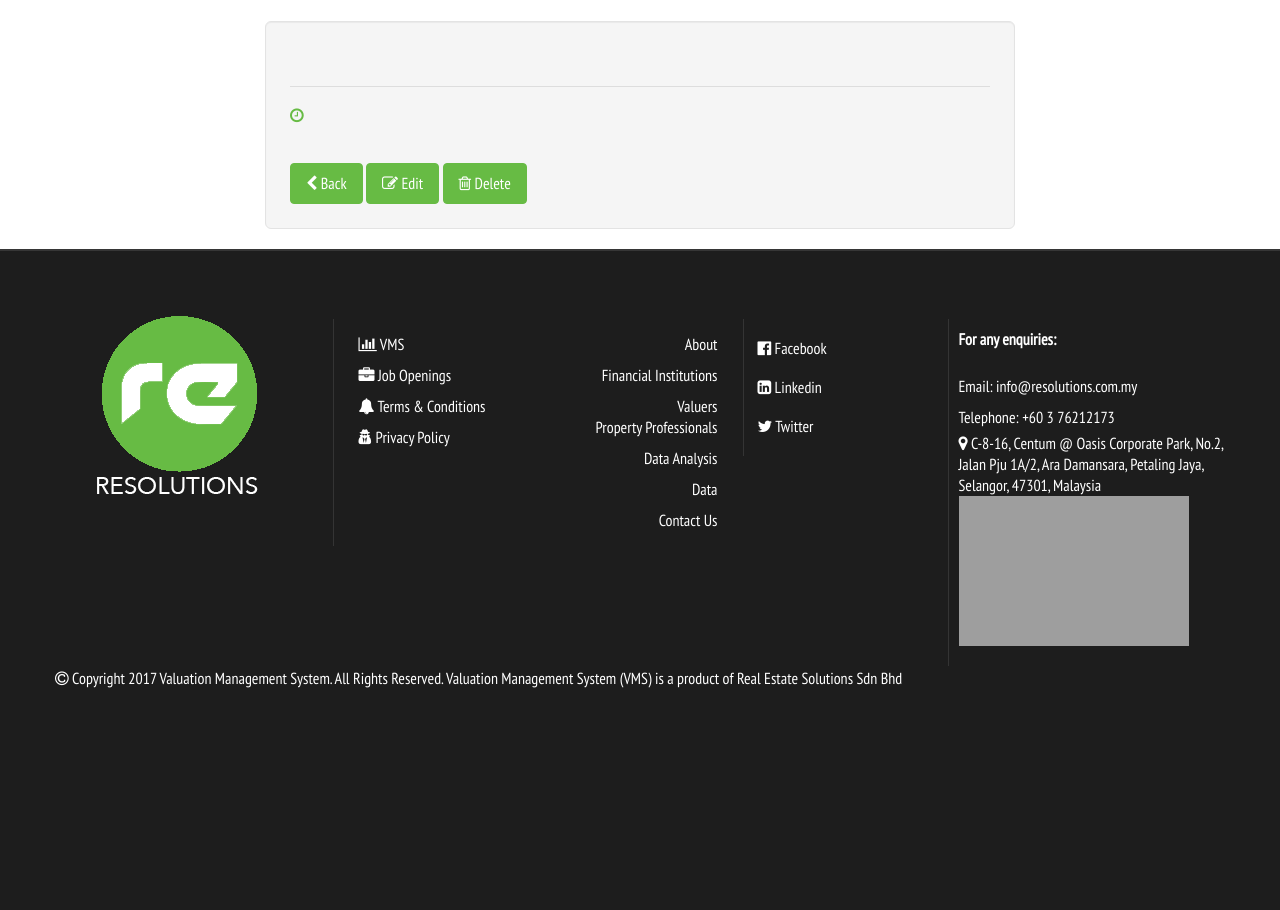
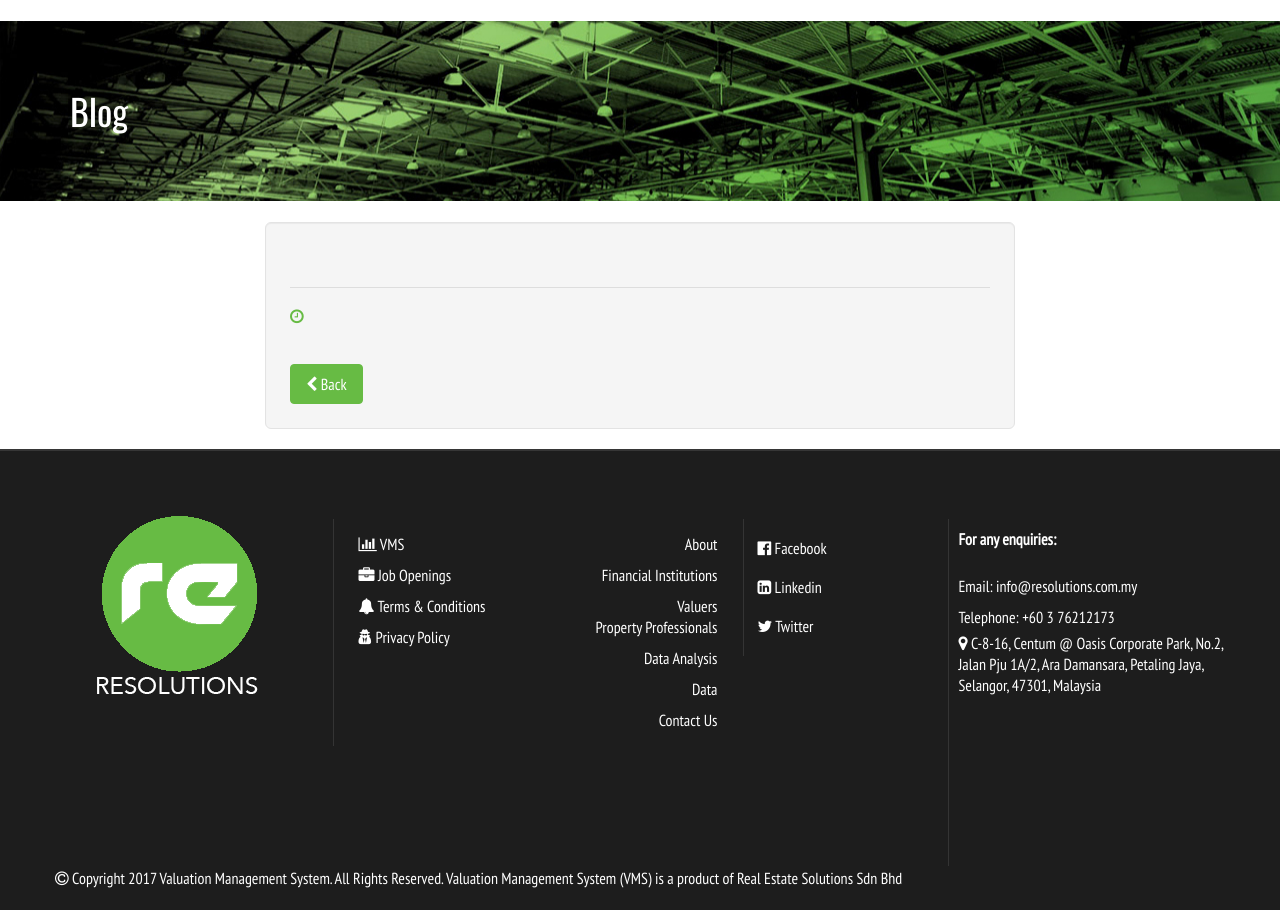
Before and after one commit to Adelalmaleh1/resolutions, a Django app: template re_website/templates/blog_details.html in a window 1280 px wide. Shown: the part 121-1031 px from the top of the page. Before the commit the page ends 809 px from the top, so only its background shows below. Run offline with Django 3.2, Linux system fonts and the light colour scheme; the template is opened without the code that fills it, so the values that code supplies are empty; some libraries are stand-ins or nearby versions; grey boxes are pictures that could not be loaded.

Commit message:
Minor Changes.

```diff
--- a/re_website/static/css/style.css
+++ b/re_website/static/css/style.css
@@ -602,7 +602,7 @@
 
 #about {
     padding-bottom: 80px;
-    padding-top: 80px;
+    padding-top: 0px;
     //background: url(../images/parallax/bg-01.jpg) no-repeat;
     background-size: cover;
     background-position: center;
--- a/re_website/templates/blog.html
+++ b/re_website/templates/blog.html
@@ -26,11 +26,7 @@
                 </ul>
                 <p class="post-content">{{ blog.text }}</p>
             </div>
-            <div class= "article-actions">
-                    <a href="{% url 'blog' %}" class="btn btn-primary"><i class="fa fa-chevron-left"> </i> Back</a>
-                    <a href="{% url 'blog' %}" class="btn btn-primary"><i class="fa fa-pencil-square-o"> </i> Edit</a>
-                    <a href="{% url 'blog' %}" class="btn btn-primary"><i class="fa fa-chevron-left"> </i> Delete</a>
-                </div>
+
             {% endfor %}
             <!-- Start Pagination -->
             <nav>
--- a/re_website/templates/blog_details.html
+++ b/re_website/templates/blog_details.html
@@ -1,21 +1,30 @@
 {% extends 'layout.html' %}
 
 {% block content %}<br>
+<div class="blog-header">
+    <div class="overlay">
+        <div class="container">
+            <div class="row">
+                <div class="col-md-12">
+                    <h1>Blog</h1>
+                </div>
+            </div>
+        </div>
+    </div>
+</div><br>
 <div class="container">
     <div class="row">
         <div class=" col-xs-8 col-xs-offset-2">
             <div class="well well-lg">
                 <div class="blog-post">
-                        <h1 class="post-title">{{ blog.title }}</h1>
-                        <ul class="post-meta">
-                            <li><i class="fa fa-clock-o"></i>{{ blog.created_date|date:"d F Y" }}</li>
-                        </ul>
-                        <p class="post-content">{{ blog.text }}</p>
+                    <h1 class="post-title">{{ blog.title }}</h1>
+                    <ul class="post-meta">
+                        <li><i class="fa fa-clock-o"></i>{{ blog.created_date|date:"d F Y" }}</li>
+                    </ul>
+                    <p class="post-content">{{ blog.text }}</p>
                 </div>
                 <div class= "article-actions">
                     <a href="{% url 'blog' %}" class="btn btn-primary"><i class="fa fa-chevron-left"> </i> Back</a>
-                    <a href="{% url 'blog' %}" class="btn btn-primary"><i class="fa fa-pencil-square-o"> </i> Edit</a>
-                    <a href="{% url 'blog' %}" class="btn btn-primary"><i class="fa fa-trash-o"> </i> Delete</a>
                 </div>
             </div>
         </div>
```
Also changed, not shown: re_website/static/images/financial1.png, re_website/static/images/financial2.png, re_website/static/images/financial3.png.
